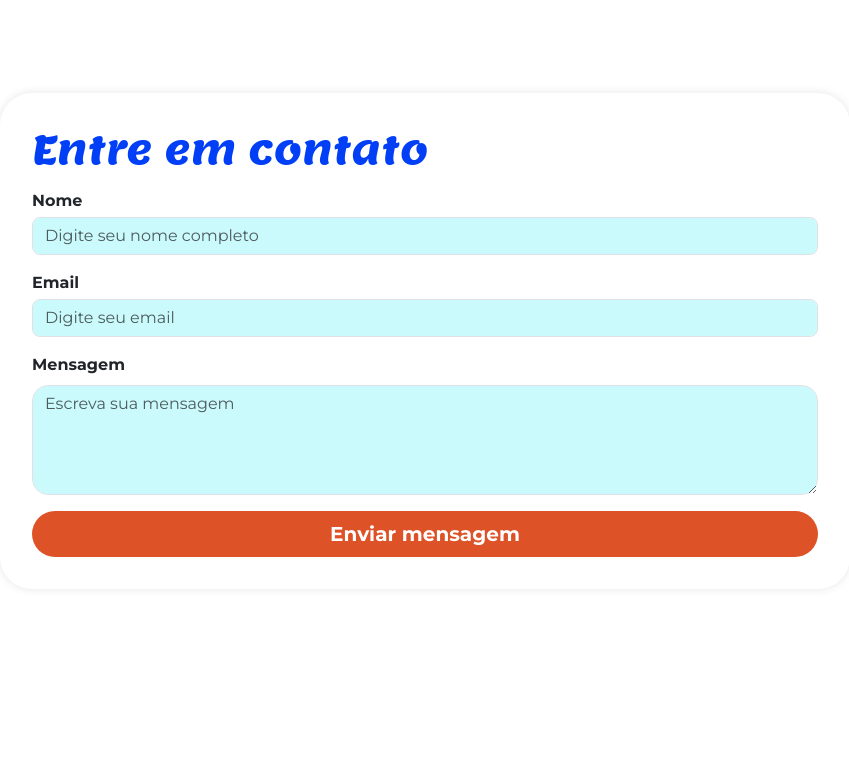
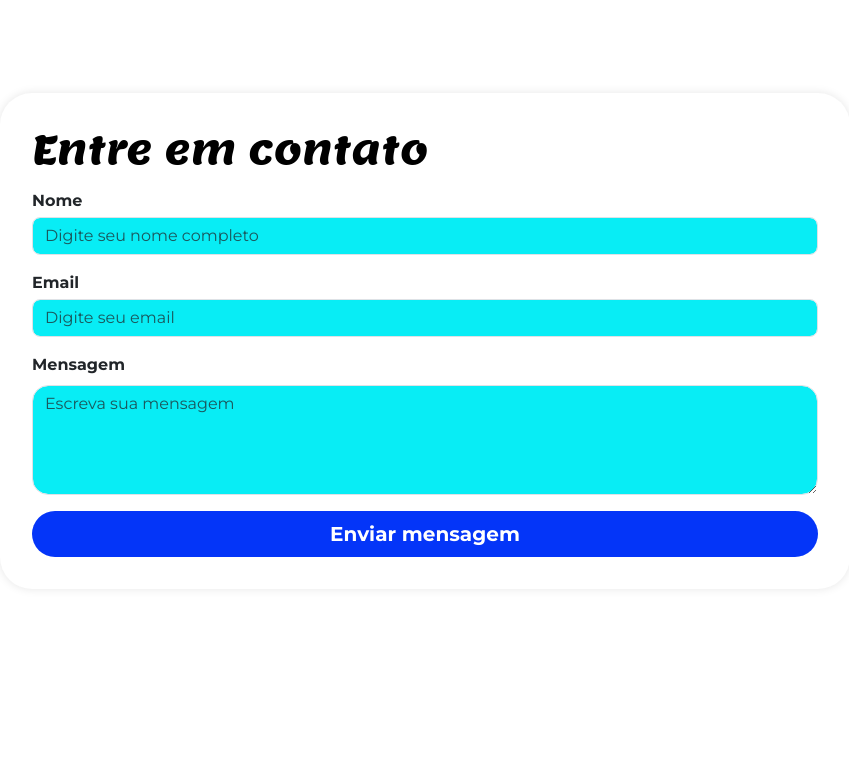
Before and after one commit to KamilaMoioli/1-trimestre-2025, a plain HTML site: page index.html in a window 1280 px wide. Shown: the part 1820-2582 px from the top of the page, without its empty margins (215-1064 px from the left). Drawn offline with nearby package versions, Linux system fonts and the light colour scheme.

Commit message:
Alteração de cor

```diff
--- a/styles.css
+++ b/styles.css
@@ -2,10 +2,10 @@
 @import url('https://fonts.googleapis.com/css2?family=Lemon&display=swap');
 
 :root {
-    --laranja-claro: #013ff7;
+    --laranja-claro: #000000;
     --alto-contraste-fundo: #000000;
-    --alto-contraste-texto: #ffffff;
-    --alto-contraste-link: #08fce8;
+    --alto-contraste-texto: #00ffb3;
+    --alto-contraste-link: #0d63ef;
 }
 
 body {
@@ -24,7 +24,7 @@ section {
 
 
 .nav-link {
-    color: #ed743d;
+    color: #000000;
     font-weight: 600;
 }
 
@@ -132,13 +132,13 @@ h2 {
 }
 
 .formulario button {
-    background-color: #de5227;
+    background-color: #0435f8;
     border: none;
     font-weight: bold;
 }
 
 .form-control {
-    background-color: #11e8ef37;
+    background-color: #07edf5fd;
 }
 .menu-acessibilidade{
     position: fixed;
```
